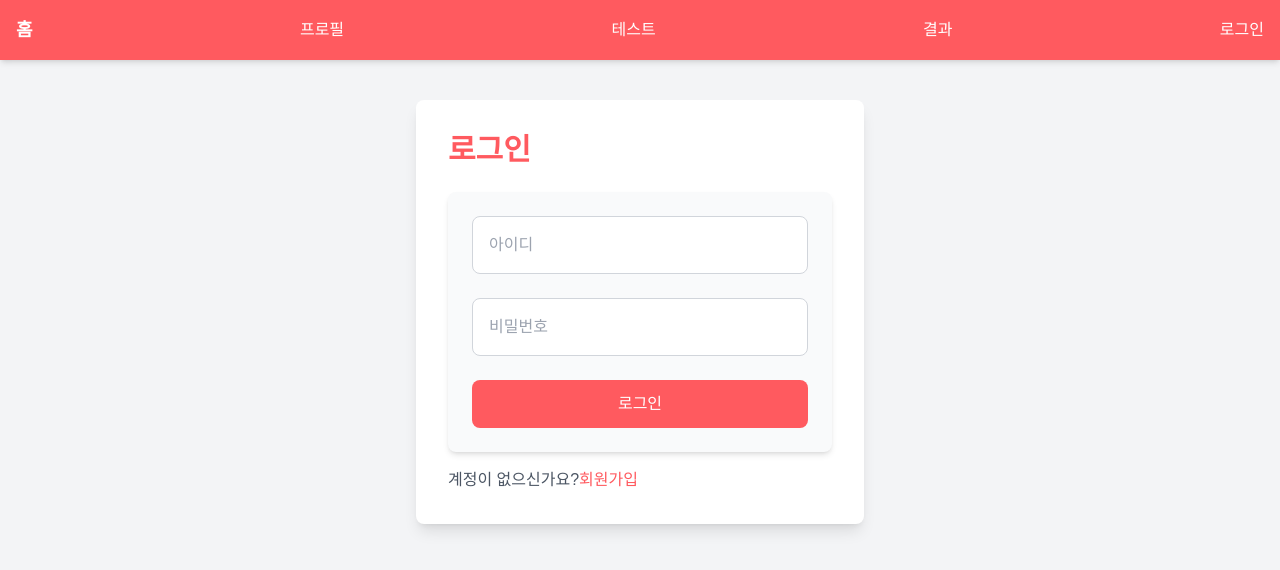
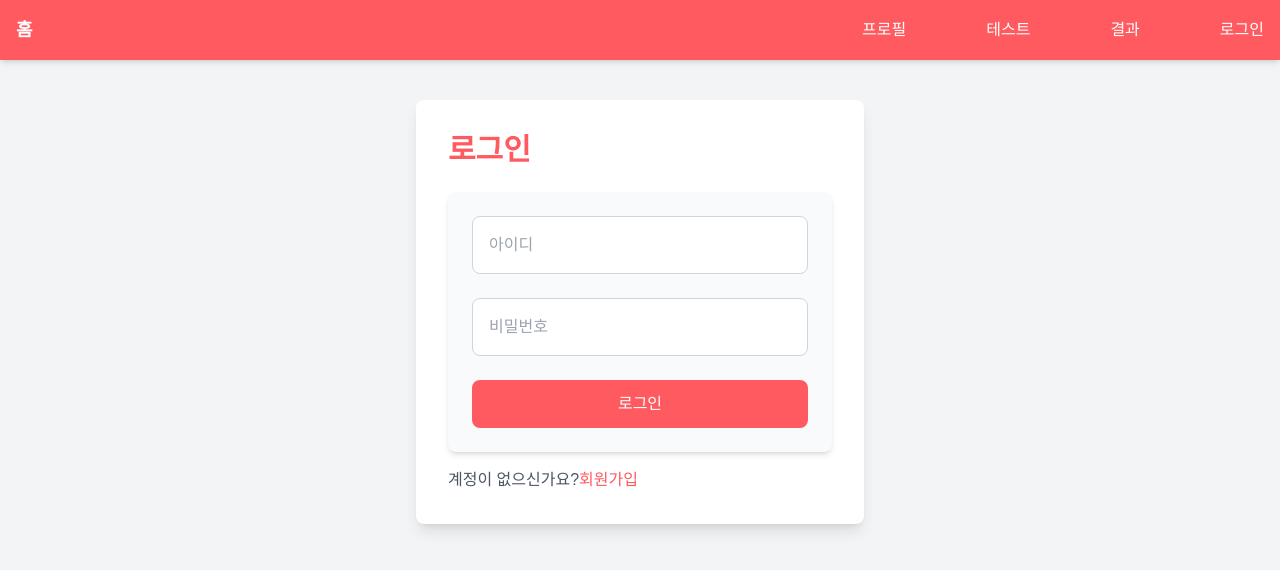
Before and after one commit to yangsunghun/MBTI, a React (Vite) app: page /login in a window 1280 px wide. Shown: the top 570 px of the page. Built offline with nearby package versions, Linux system fonts and the light colour scheme; no server answers; a web font is replaced by a local one.

Commit message:
style: 헤더 메뉴 간격 수정

```diff
--- a/src/components/Header.jsx
+++ b/src/components/Header.jsx
@@ -18,9 +18,12 @@ const Header = () => {
   return (
     <header className="bg-primary-color p-4 shadow-md">
       <nav className="container mx-auto flex justify-between items-center text-white">
+        <div>
           <Link to="/" className="text-lg font-semibold">
             홈
           </Link>
+        </div>
+        <div className="flex justify-end gap-20">
           <Link to="/profile">프로필</Link>
           <Link to="/test">테스트</Link>
           <Link to="/results">결과</Link>
@@ -29,6 +32,7 @@ const Header = () => {
           ) : (
             <button onClick={() => navigate("/login")}>로그인</button>
           )}
+        </div>
       </nav>
     </header>
   );
```
Lines whose indentation alone changed are shown as unchanged.
